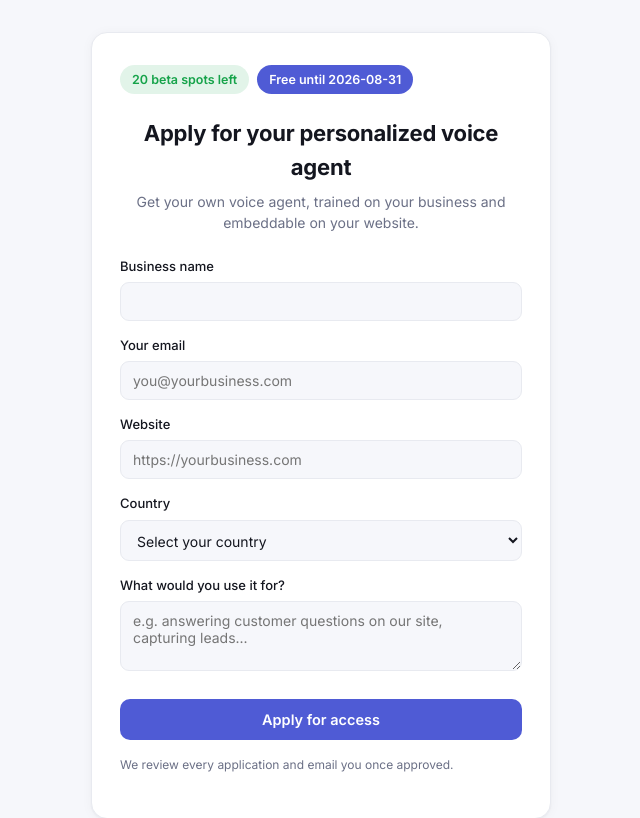
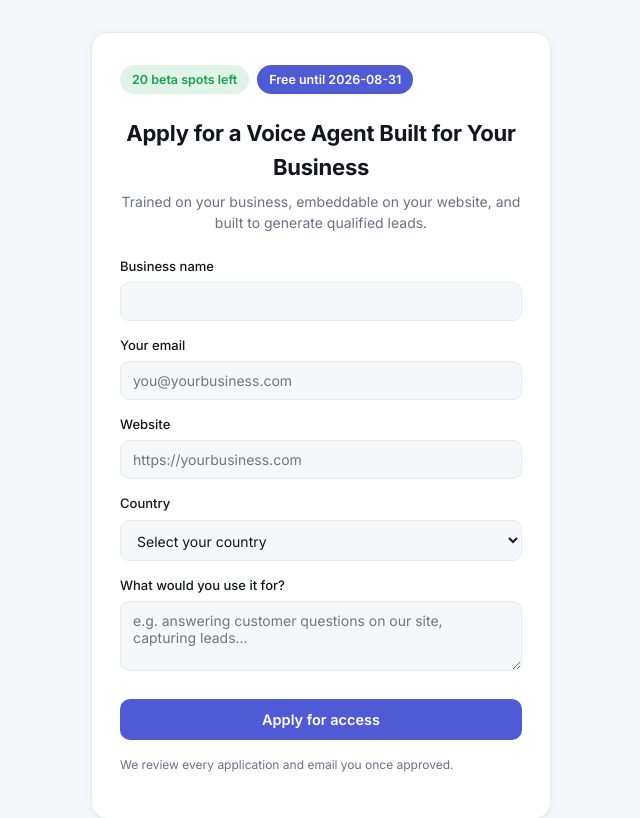
Before and after one commit to indishmarketer/voice-agent, a FastAPI app: page /apply in a window 1280 px wide. Shown: the top 818 px of the page, without its empty margins (319-959 px from the left). Run offline with FastAPI, Linux system fonts and the light colour scheme; some libraries are stand-ins or nearby versions.

Commit message:
Rewrite the /apply headline and subheading for clearer copy
Co-Authored-By: Claude Sonnet 5 <noreply@anthropic.com>

```diff
--- a/templates/apply.html
+++ b/templates/apply.html
@@ -90,10 +90,10 @@
         </div>
 
         <div id="form-view">
-            <h1>Apply for your personalized voice agent</h1>
+            <h1>Apply for a Voice Agent Built for Your Business</h1>
             <p class="lead">
-                Get your own voice agent, trained on your business and
-                embeddable on your website.
+                Trained on your business, embeddable on your website, and
+                built to generate qualified leads.
             </p>
 
             <form id="apply-form">
```
